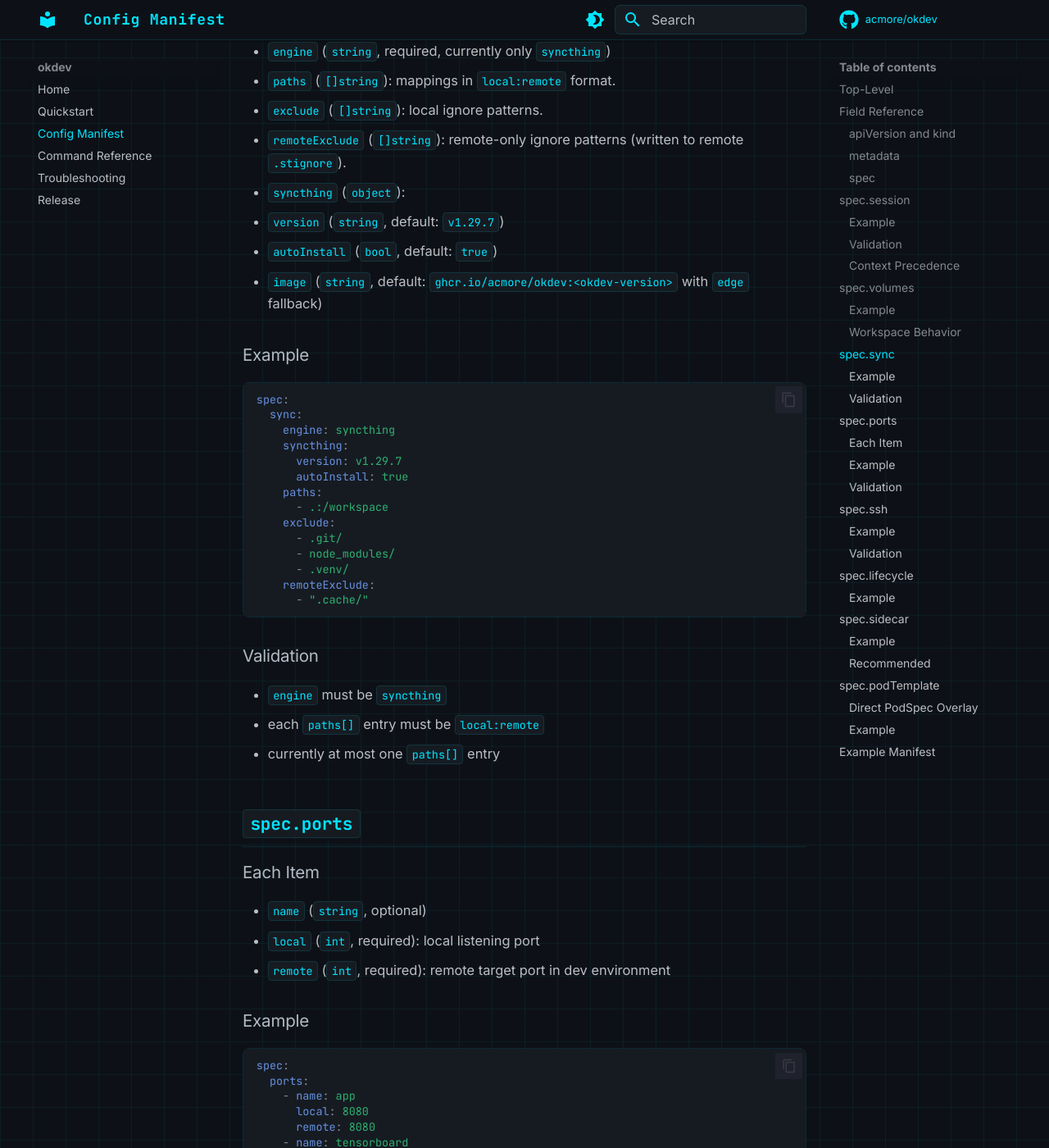
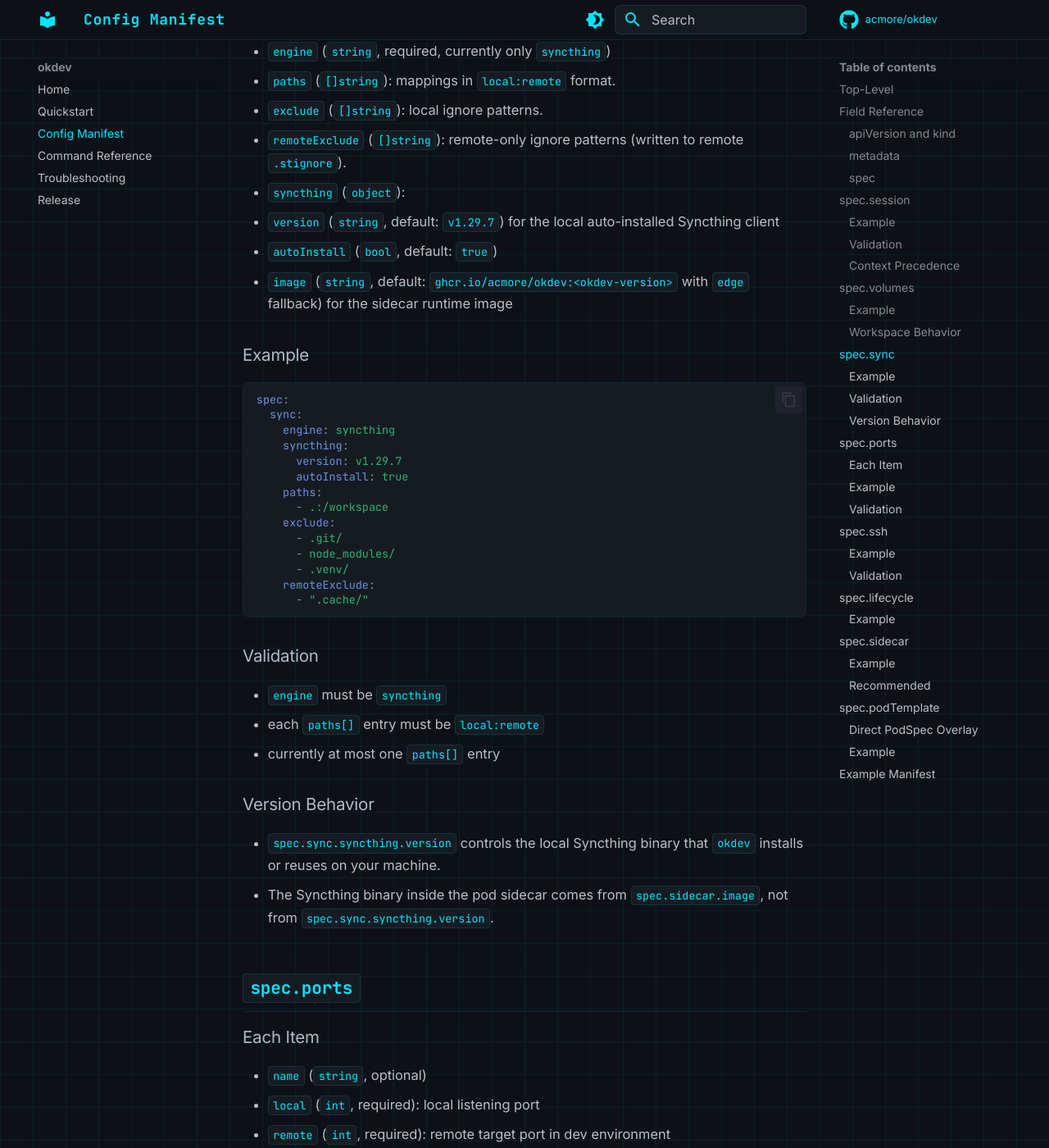
Before and after one commit to acmore/okdev, an MkDocs documentation site: the page built from docs/config-manifest.md, in a window 1280 px wide and 1400 px high, scrolled down 3179 px. Shown: the whole window at 82% size. Built offline with MkDocs 1.6.1 and Material for MkDocs 9.7.7, drawn with Linux system fonts in a browser that asks for light colours; comment, search, counter and statistics services are not loaded.

Commit message:
docs: clarify syncthing version and simplify nav

```diff
--- a/docs/config-manifest.md
+++ b/docs/config-manifest.md
@@ -112,9 +112,9 @@ spec:
 - `exclude` (`[]string`): local ignore patterns.
 - `remoteExclude` (`[]string`): remote-only ignore patterns (written to remote `.stignore`).
 - `syncthing` (`object`):
-  - `version` (`string`, default: `v1.29.7`)
+  - `version` (`string`, default: `v1.29.7`) for the local auto-installed Syncthing client
   - `autoInstall` (`bool`, default: `true`)
-  - `image` (`string`, default: `ghcr.io/acmore/okdev:<okdev-version>` with `edge` fallback)
+  - `image` (`string`, default: `ghcr.io/acmore/okdev:<okdev-version>` with `edge` fallback) for the sidecar runtime image
 
 ### Example
 
@@ -140,6 +140,11 @@ spec:
 - `engine` must be `syncthing`
 - each `paths[]` entry must be `local:remote`
 - currently at most one `paths[]` entry
+
+### Version Behavior
+
+- `spec.sync.syncthing.version` controls the local Syncthing binary that `okdev` installs or reuses on your machine.
+- The Syncthing binary inside the pod sidecar comes from `spec.sidecar.image`, not from `spec.sync.syncthing.version`.
 
 ## `spec.ports`
 
--- a/mkdocs.yml
+++ b/mkdocs.yml
@@ -23,8 +23,6 @@ theme:
   icon:
     repo: fontawesome/brands/github
   features:
-    - navigation.sections
-    - navigation.expand
     - navigation.top
     - navigation.instant
     - navigation.tracking
```
